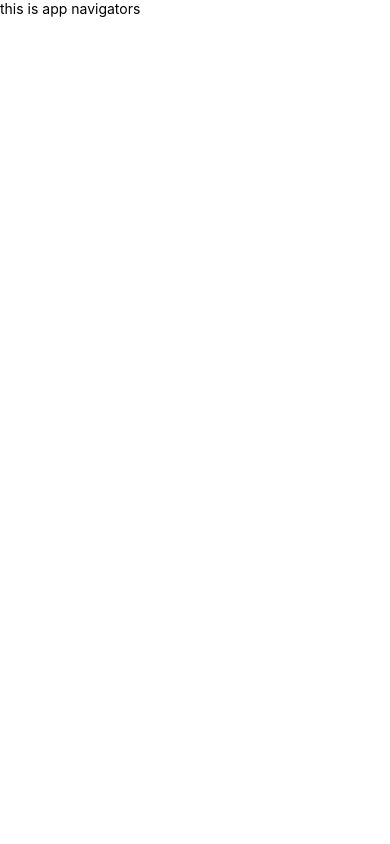
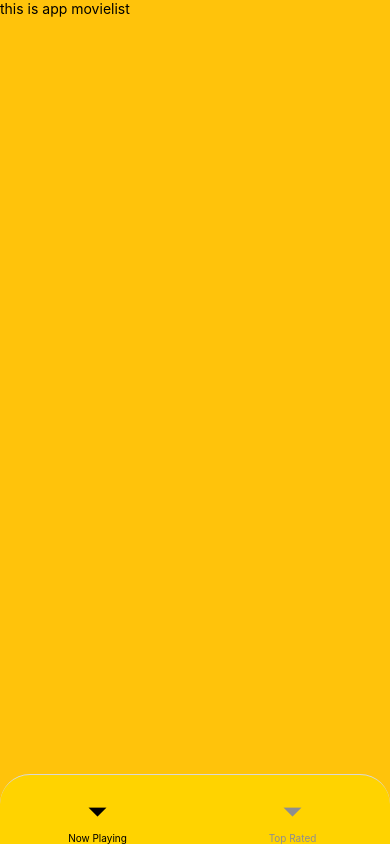
Before and after one commit to v1pu2/RnMovieApp, a React Native app: screen /Movie in a window 390 px wide. Built offline with nearby package versions, Linux system fonts and the light colour scheme.

Commit message:
add files with simple ui for navigation, set bottom tab navigation

```diff
--- a/App.js
+++ b/App.js
@@ -1,9 +1,16 @@
 import React from 'react';
 
+import {StatusBar} from 'react-native';
 import Navigators from './src/containers/Navigators';
-
+import {SafeAreaProvider} from 'react-native-safe-area-context';
+import MovieList from './src/screens/MovieList';
 const App = () => {
-  return <Navigators />;
+  return (
+    <SafeAreaProvider>
+      <StatusBar barStyle="light-content" />
+      <Navigators />
+    </SafeAreaProvider>
+  );
 };
 
 export default App;
--- /dev/null
+++ b/src/containers/MovieStack.js
@@ -0,0 +1,30 @@
+import React from 'react';
+
+import MovieDetail from '../screens/MovieDetail';
+import {createNativeStackNavigator} from '@react-navigation/native-stack';
+import MovieList from '../screens/MovieList';
+
+const Stack = createNativeStackNavigator();
+
+const MovieStack = () => {
+    return (
+        <Stack.Navigator
+          initialRouteName="Movie"
+        //   screenOptions={{
+        //     headerStyle: { backgroundColor: '#42f44b' },
+        //     headerTintColor: '#fff',
+        //     headerTitleStyle: { fontWeight: 'bold' }
+        //   }}
+          >
+          <Stack.Screen
+            name="Movie"
+            component={MovieList}
+            options={{headerShown: false}}/>
+          <Stack.Screen
+            name="Details"
+            component={MovieDetail}
+            options={{ title: 'Details Page' }} />
+        </Stack.Navigator>
+    );
+};
+export default MovieStack;
--- a/src/containers/Navigators.js
+++ b/src/containers/Navigators.js
@@ -1,44 +1,59 @@
 import React from 'react';
+import {Platform} from 'react-native';
+import {NavigationContainer} from '@react-navigation/native';
+import {createBottomTabNavigator} from '@react-navigation/bottom-tabs';
+import TopRankStack from './TopRankStack';
+import MovieStack from './MovieStack';
 
-import {
-  SafeAreaView,
-  ScrollView,
-  StyleSheet,
-  Text,
-  useColorScheme,
-  View,
-} from 'react-native';
+const Tab = createBottomTabNavigator();
 
 const Navigators = () => {
-  const isDarkMode = useColorScheme() === 'dark';
-
-  const backgroundStyle = {
-    backgroundColor: isDarkMode ? '#000000' : '#ffffff',
-  };
-
   return (
-    <SafeAreaView style={backgroundStyle}>
-      <ScrollView
-        contentInsetAdjustmentBehavior="automatic"
-        style={backgroundStyle}>
-        <View
-          style={{
-            backgroundColor: isDarkMode ? '#000000' : '#ffffff',
-          }}>
-          <Text style={{color: isDarkMode ? '#ffffff' : '#000000'}}>
-            this is app navigators
-          </Text>
-        </View>
-      </ScrollView>
-    </SafeAreaView>
+    <NavigationContainer>
+      <Tab.Navigator
+        initialRouteName="Movie"
+        screenOptions={({route}) => ({
+          headerShown: false,
+          tabBarStyle: {
+            height: 70,
+            paddingTop: Platform?.OS === 'ios' ? 25 : 15,
+            backgroundColor: '#FFD300',
+            position: 'absolute',
+            overflow: 'hidden',
+            borderTopLeftRadius: 30,
+            borderTopRightRadius: 30,
+          },
+        })}
+        tabBarOptions={{
+          activeTintColor: 'black',
+        }}>
+        <Tab.Screen
+          name="Movie"
+          component={MovieStack}
+          options={{
+            tabBarLabel: 'Now Playing',
+            // tabBarIcon: ({color, size}) => (
+            //   <MaterialCommunityIcons name="home" color={color} size={size} />
+            // ),
+          }}
+        />
+        <Tab.Screen
+          name="Topmovie"
+          component={TopRankStack}
+          options={{
+            tabBarLabel: 'Top Rated',
+            // tabBarIcon: ({color, size}) => (
+            //   <MaterialCommunityIcons
+            //     name="settings"
+            //     color={color}
+            //     size={size}
+            //   />
+            // ),
+          }}
+        />
+      </Tab.Navigator>
+    </NavigationContainer>
   );
 };
 
-const styles = StyleSheet.create({
-  sectionContainer: {
-    marginTop: 32,
-    paddingHorizontal: 24,
-  },
-});
-
 export default Navigators;
--- /dev/null
+++ b/src/containers/TopRankStack.js
@@ -0,0 +1,31 @@
+import React from 'react';
+
+import TopMovieList from '../screens/TopMovieList';
+import MovieDetail from '../screens/MovieDetail';
+import {createNativeStackNavigator} from '@react-navigation/native-stack';
+
+const Stack = createNativeStackNavigator();
+
+const TopRankStack = () => {
+  return (
+    <Stack.Navigator
+      initialRouteName="TopRank"
+      screenOptions={{
+        headerStyle: {backgroundColor: '#42f44b'},
+        headerTintColor: '#fff',
+        headerTitleStyle: {fontWeight: 'bold'},
+      }}>
+      <Stack.Screen
+        name="TopMovie"
+        component={TopMovieList}
+        options={{title: 'Movie Page'}}
+      />
+      <Stack.Screen
+        name="DetailsTopMovie"
+        component={MovieDetail}
+        options={{title: 'Details Page'}}
+      />
+    </Stack.Navigator>
+  );
+};
+export default TopRankStack;
--- a/src/screens/MovieDetail.js
+++ b/src/screens/MovieDetail.js
@@ -0,0 +1,44 @@
+import React from 'react';
+
+import {
+  SafeAreaView,
+  ScrollView,
+  StyleSheet,
+  Text,
+  useColorScheme,
+  View,
+} from 'react-native';
+
+const MovieDetail = () => {
+  const isDarkMode = useColorScheme() === 'dark';
+
+  const backgroundStyle = {
+    backgroundColor: isDarkMode ? '#000000' : '#ffffff',
+  };
+
+  return (
+    <SafeAreaView style={backgroundStyle}>
+      <ScrollView
+        contentInsetAdjustmentBehavior="automatic"
+        style={backgroundStyle}>
+        <View
+          style={{
+            backgroundColor: isDarkMode ? '#000000' : '#ffffff',
+          }}>
+          <Text style={{color: isDarkMode ? '#ffffff' : '#000000'}}>
+            this is app MovieDetail
+          </Text>
+        </View>
+      </ScrollView>
+    </SafeAreaView>
+  );
+};
+
+const styles = StyleSheet.create({
+  sectionContainer: {
+    marginTop: 32,
+    paddingHorizontal: 24,
+  },
+});
+
+export default MovieDetail;
--- a/src/screens/MovieList.js
+++ b/src/screens/MovieList.js
@@ -0,0 +1,50 @@
+import React from 'react';
+
+import {
+  SafeAreaView,
+  ScrollView,
+  StyleSheet,
+  Text,
+  useColorScheme,
+  View,
+} from 'react-native';
+
+const MovieList = props => {
+  const isDarkMode = useColorScheme() === 'dark';
+
+  const backgroundStyle = {
+    backgroundColor: isDarkMode ? '#FFC30B' : '#FFC30B',
+  };
+
+  return (
+    // <SafeAreaView style={styles.root}>
+      <ScrollView
+        contentInsetAdjustmentBehavior="automatic"
+        style={backgroundStyle}>
+        <View
+          style={{
+            backgroundColor: isDarkMode ? '#FFC30B' : '#FFC30B',
+          }}>
+          <Text
+            style={{color: isDarkMode ? '#ffffff' : '#000000'}}
+            onPress={() => props.navigation.navigate('Details')}>
+            this is app movielist
+          </Text>
+        </View>
+      </ScrollView>
+    // </SafeAreaView>
+  );
+};
+
+const styles = StyleSheet.create({
+  sectionContainer: {
+    marginTop: 32,
+    paddingHorizontal: 24,
+  },
+  root:{
+      flex:1,
+      backgroundColor:'red',
+  }
+});
+
+export default MovieList;
--- a/src/screens/TopMovieList.js
+++ b/src/screens/TopMovieList.js
@@ -0,0 +1,46 @@
+import React from 'react';
+
+import {
+  SafeAreaView,
+  ScrollView,
+  StyleSheet,
+  Text,
+  useColorScheme,
+  View,
+} from 'react-native';
+
+const TopMovieList = props => {
+  const isDarkMode = useColorScheme() === 'dark';
+
+  const backgroundStyle = {
+    backgroundColor: isDarkMode ? '#000000' : '#ffffff',
+  };
+
+  return (
+    <SafeAreaView style={backgroundStyle}>
+      <ScrollView
+        contentInsetAdjustmentBehavior="automatic"
+        style={backgroundStyle}>
+        <View
+          style={{
+            backgroundColor: isDarkMode ? '#000000' : '#ffffff',
+          }}>
+          <Text
+            style={{color: isDarkMode ? '#ffffff' : '#000000'}}
+            onPress={() => props.navigation.navigate('DetailsTopMovie')}>
+            this is app TopMovieList
+          </Text>
+        </View>
+      </ScrollView>
+    </SafeAreaView>
+  );
+};
+
+const styles = StyleSheet.create({
+  sectionContainer: {
+    marginTop: 32,
+    paddingHorizontal: 24,
+  },
+});
+
+export default TopMovieList;
```
Also changed, not shown: package.json (+9 -1 lines), 3 other files (tests, documents, lock files or other folders).
